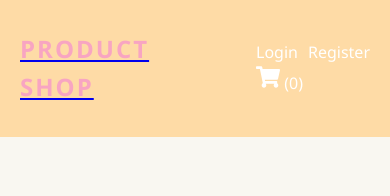
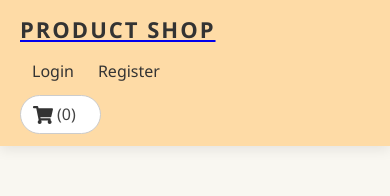
Before and after one commit to BE3Y4IY/fronttest1, a React (Create React App) app: page / in a window 390 px wide. Shown: the top 196 px of the page. Built offline with nearby package versions, Linux system fonts and the light colour scheme; no server answers.

Commit message:
Fix userpage

```diff
--- a/src/components/Korzina.jsx
+++ b/src/components/Korzina.jsx
@@ -77,7 +77,7 @@ const Korzina = () => {
               />
               <div className="cart-info">
                 <h3>{item.name}</h3>
-                <p>{item.price} ₽</p>
+                <p>{item.price} zl</p>
                 <div className="quantity-controls">
                   <button onClick={() => updateQuantity(item.product_id, -1)}>-</button>
                   <span>{item.quantity}</span>
@@ -92,7 +92,7 @@ const Korzina = () => {
 
       {!loading && cartItems.length > 0 && (
         <div className="cart-summary">
-          <h3>Общая сумма: {totalPrice} ₽</h3>
+          <h3>Общая сумма: {totalPrice} zl</h3>
           <h4>Общее количество товаров: {totalItems}</h4> {/* Отображаем количество товаров */}
           <button className="checkout-btn">Оформить заказ</button>
         </div>
--- a/src/components/Modal.jsx
+++ b/src/components/Modal.jsx
@@ -15,7 +15,7 @@ const Modal = ({ product, closeModal }) => {
           )}
           <p><strong>Описание:</strong></p>
           <p>{product.opis}</p> {/* Отображаем описание из базы данных */}
-          <p><strong>Цена:</strong> {product.price} руб.</p>
+          <p><strong>Цена:</strong> {product.price} zl.</p>
         </div>
       </div>
     </div>
--- a/src/components/Navbar.jsx
+++ b/src/components/Navbar.jsx
@@ -1,99 +1,86 @@
 import React, { useState, useEffect } from 'react';
-import { Link } from 'react-router-dom'; // Используем Link для маршрутизации
+import { Link } from 'react-router-dom';
 import { jwtDecode } from 'jwt-decode';
-import { FaShoppingCart } from 'react-icons/fa'; // Иконка корзины
-import { useUser } from '../UserContext'; // Импортируем хук контекста
-import axios from 'axios'; // Для получения данных о корзине
+import { FaShoppingCart } from 'react-icons/fa';
+import { useUser } from '../UserContext';
+import axios from 'axios';
 
 import '../styles/navbar.scss';
 
 const Navbar = () => {
-  const { userName, userId, setUserName, setUserId } = useUser(); // Должен работать, если контекст настроен верно
-  const [cartItemCount, setCartItemCount] = useState(0); // Для отображения количества товаров в корзине
+  const { userName, userId, setUserName, setUserId } = useUser();
+  const [cartItemCount, setCartItemCount] = useState(0);
 
-  // Функция для обновления имени пользователя и id
   const updateUserName = () => {
     const token = localStorage.getItem('token');
     if (token) {
       try {
         const decodedToken = jwtDecode(token);
         setUserName(decodedToken.userName);
-        setUserId(decodedToken.userId);  // Обновляем userId
+        setUserId(decodedToken.userId);
       } catch (error) {
         console.error('Invalid or expired token');
         setUserName(null);
-        setUserId(null);  // Если токен неправильный, сбрасываем userId
+        setUserId(null);
       }
     } else {
       setUserName(null);
-      setUserId(null);  // Если токен отсутствует, сбрасываем userId
+      setUserId(null);
     }
   };
 
-  // Получение количества товаров в корзине для текущего пользователя
   const fetchCartItemCount = async () => {
     if (userId) {
       try {
         const response = await axios.get(`http://localhost:5000/cart/${userId}`);
         const totalItemCount = response.data.reduce((total, item) => total + item.quantity, 0);
-        setCartItemCount(totalItemCount); // Обновляем количество товаров в корзине
+        setCartItemCount(totalItemCount);
       } catch (error) {
         console.error('Ошибка при получении корзины:', error);
-        setCartItemCount(0); // В случае ошибки, корзина пуста
+        setCartItemCount(0);
       }
     }
   };
 
   useEffect(() => {
     updateUserName();
-    const handleStorageChange = () => {
-      updateUserName();
-    };
+    const handleStorageChange = () => updateUserName();
 
     window.addEventListener('storage', handleStorageChange);
-
-    return () => {
-      window.removeEventListener('storage', handleStorageChange);
-    };
+    return () => window.removeEventListener('storage', handleStorageChange);
   }, [setUserName, setUserId]);
 
-  // Запрашиваем количество товаров в корзине после авторизации или обновления userId
+  useEffect(() => {
+    if (userId) fetchCartItemCount();
+  }, [userId]);
+
   useEffect(() => {
     if (userId) {
-      fetchCartItemCount();
+      const intervalId = setInterval(fetchCartItemCount, 5000);
+      return () => clearInterval(intervalId);
     }
-  }, [userId]); // Этот эффект будет срабатывать при изменении userId
+  }, [userId]);
 
-  // Функция для выхода из системы
   const handleLogout = () => {
     localStorage.removeItem('token');
     setUserName(null);
-    setUserId(null);  // При выходе из системы очищаем и userId
+    setUserId(null);
   };
-
-  // Для обновления количества товаров в корзине после добавления/удаления
-  useEffect(() => {
-    if (userId) {
-      const intervalId = setInterval(fetchCartItemCount, 5000); // Обновляем каждые 5 секунд (если нужно чаще — уменьшите время)
-      return () => clearInterval(intervalId); // Очистка интервала при размонтировании
-    }
-  }, [userId]);
 
   return (
     <nav className="navbar">
-      {/* Оборачиваем название сайта в Link для перехода на главную */}
       <Link to="/" className="navbar-logo">
         <h1>Product Shop</h1>
       </Link>
+
       <div className="navbar-links">
         {userName ? (
           <div>
-            <span>Welcome, {userName}!</span>
+            <Link to="/user" className="navbar-link">
+              Welcome, {userName}
+            </Link>
+            <Link to="/add-product" className="navbar-link">Add Product</Link>
             <button onClick={handleLogout}>Logout</button>
-            {/* Ссылка на страницу пользователя */}
-            <Link to="/user" className="navbar-link">User Page</Link> {/* Ссылка на страницу профиля пользователя */}
-            {/* Добавляем ссылку на страницу добавления товара */}
-            <Link to="/add-product" className="navbar-link">Add Product</Link> {/* Ссылка на страницу добавления товара */}
           </div>
         ) : (
           <div>
@@ -101,8 +88,10 @@ const Navbar = () => {
             <Link to="/register" className="navbar-link">Register</Link>
           </div>
         )}
-        <Link to="/korzina" className="navbar-link">
-          <FaShoppingCart size={24} /> ({cartItemCount}) {/* Показываем количество товаров */}
+
+        <Link to="/korzina" className="navbar-link cart-icon">
+          <FaShoppingCart size={20} />
+          <span>({cartItemCount})</span>
         </Link>
       </div>
     </nav>
--- a/src/components/ProductList.jsx
+++ b/src/components/ProductList.jsx
@@ -69,7 +69,7 @@ const ProductList = ({ products }) => {
               <p>No image available</p>
             )}
             <h3>{product.name}</h3>
-            <p>{product.price} руб.</p>
+            <p>{product.price} zl.</p>
 
             <div className="product-actions">
               <button
--- a/src/styles/navbar.scss
+++ b/src/styles/navbar.scss
@@ -4,32 +4,103 @@
   display: flex;
   justify-content: space-between;
   align-items: center;
-  padding: 10px 20px;
+  padding: 14px 32px;
   background-color: #fedba6;
-  color: white;
+  color: #333;
+  box-shadow: 0 4px 12px rgba(0, 0, 0, 0.08);
+  position: sticky;
+  top: 0;
+  z-index: 1000;
+  font-family: 'Segoe UI', Tahoma, Geneva, Verdana, sans-serif;
 }
 
-.navbar-left {
+.navbar-logo h1 {
+  font-size: 26px;
+  font-weight: 700;
+  color: #333;
+  margin: 0;
+  transition: transform 0.2s ease;
+}
+
+.navbar-logo:hover h1 {
+  transform: scale(1.03);
+}
+
+.navbar-links {
   display: flex;
   align-items: center;
+  gap: 16px;
 }
 
-.navbar-logo {
-  width: 40px; /* Размер логотипа */
-  height: auto;
-  margin-right: 10px; /* Отступ между логотипом и названием */
-}
-
-.navbar h1 {
-  font-size: 24px;
+.navbar-links span {
+  margin-right: 12px;
+  font-weight: 500;
+  color: #444;
 }
 
 .navbar-link {
-  color: white;
-  margin-left: 10px;
+  position: relative;
+  color: #333;
+  font-weight: 500;
+  text-decoration: none;
+  padding: 8px 12px;
+  border-radius: 8px;
+  transition: all 0.25s ease;
+}
+
+.navbar-link:hover {
+  background-color: rgba(0, 0, 0, 0.08);
   text-decoration: none;
 }
 
-.navbar-link:hover {
-  text-decoration: underline;
+.navbar button {
+  background-color: #fff;
+  color: #333;
+  border: 1px solid #ccc;
+  padding: 6px 12px;
+  border-radius: 6px;
+  font-weight: 500;
+  cursor: pointer;
+  transition: all 0.2s ease-in-out;
 }
+
+.navbar button:hover {
+  background-color: #f1f1f1;
+}
+
+.navbar .cart-icon {
+  display: flex;
+  align-items: center;
+  gap: 4px;
+  background-color: #fff;
+  padding: 6px 12px;
+  border-radius: 20px;
+  border: 1px solid #ccc;
+  color: #333;
+  font-weight: 500;
+  transition: all 0.2s ease-in-out;
+}
+
+.navbar .cart-icon:hover {
+  background-color: #f1f1f1;
+}
+
+/* Адаптивность */
+@media (max-width: 768px) {
+  .navbar {
+    flex-direction: column;
+    align-items: flex-start;
+    padding: 12px 20px;
+  }
+
+  .navbar-links {
+    flex-direction: column;
+    align-items: flex-start;
+    gap: 10px;
+    margin-top: 12px;
+  }
+
+  .navbar-logo h1 {
+    font-size: 22px;
+  }
+}
```
